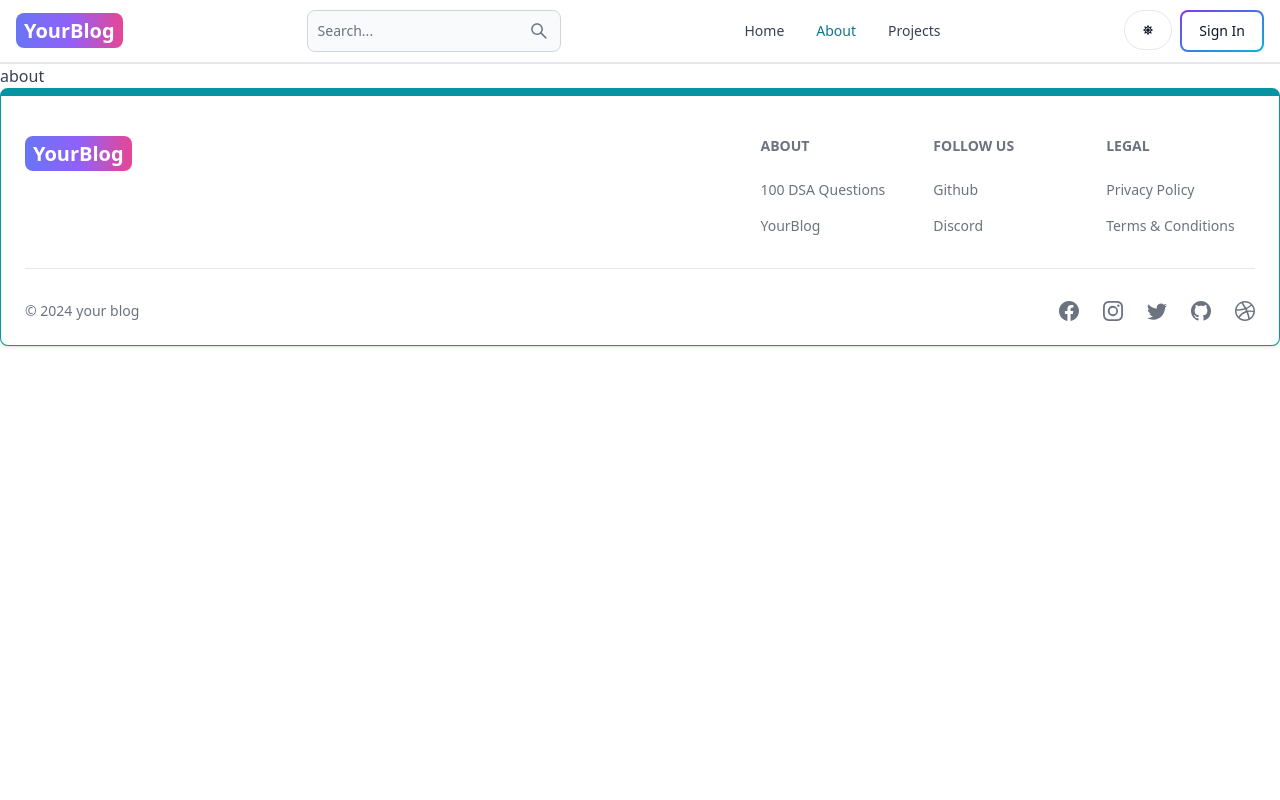
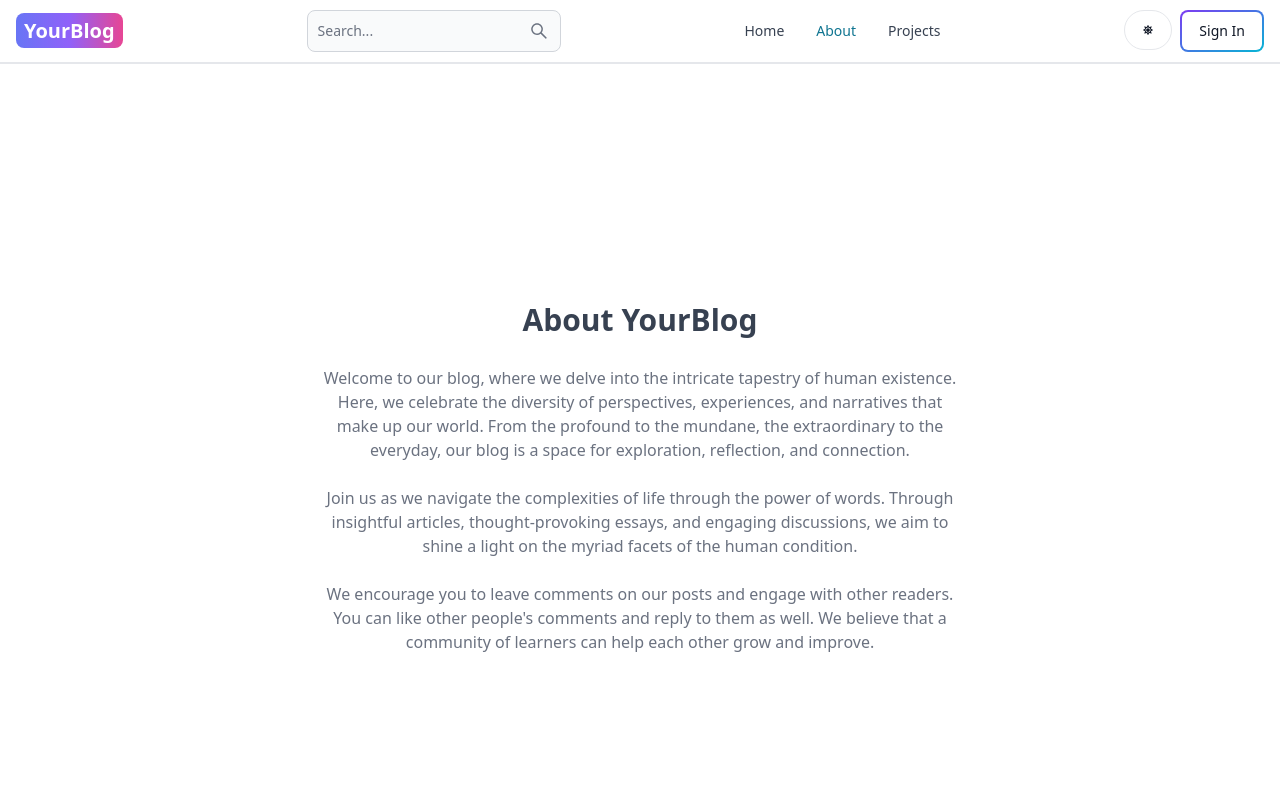
Before and after one commit to ankhu1610/mern-blog, a React (Vite) app in the folder client/: page /about in a window 1280 px wide. Shown: the top 800 px of the page. Built offline with nearby package versions, Linux system fonts and the light colour scheme.

Commit message:
add pre installation

```diff
--- a/client/src/pages/About.jsx
+++ b/client/src/pages/About.jsx
@@ -1,10 +1,31 @@
+export default function About() {
+    return (
+      <div className='min-h-screen flex items-center justify-center'>
+        <div className='max-w-2xl mx-auto p-3 text-center'>
+          <div>
+            <h1 className='text-3xl font font-semibold text-center my-7'>
+              About YourBlog
+            </h1>
+            <div className='text-md text-gray-500 flex flex-col gap-6'>
+              <p>
+              Welcome to our blog, where we delve into the intricate tapestry of human existence. Here, we celebrate the diversity of perspectives, experiences,
+               and narratives that make up our world. From the profound to the mundane, the extraordinary to the everyday, our blog is a space for exploration, reflection, and connection.
+              </p>
 
-const About = () => {
-    return (
-        <div>
-            about
+              <p>
+              Join us as we navigate the complexities of life through the power of words.
+              Through insightful articles, thought-provoking essays, and engaging discussions, we aim to shine a light on the myriad facets of the human condition.
+              </p>
+
+              <p>
+                We encourage you to leave comments on our posts and engage with
+                other readers. You can like other people's comments and reply to
+                them as well. We believe that a community of learners can help
+                each other grow and improve.
+              </p>
+            </div>
+          </div>
         </div>
+      </div>
     );
-};
-
-export default About;
+  }
--- a/client/src/pages/Home.jsx
+++ b/client/src/pages/Home.jsx
@@ -17,7 +17,7 @@ export default function Home() {
   return (
     <div>
       <div className='flex flex-col gap-6 p-28 px-3 max-w-6xl mx-auto '>
-        <h1 className='text-3xl font-bold lg:text-6xl'>Welcome to my Blog</h1>
+        <h1 className='text-3xl font-bold lg:text-6xl'>Welcome to  YourBlog</h1>
         <p className='text-gray-500 text-xs sm:text-sm'>
           Here you'll find a variety of articles and tutorials on topics such as
           web development, software engineering, and programming languages.
--- a/client/src/pages/Projects.jsx
+++ b/client/src/pages/Projects.jsx
@@ -1,10 +1,11 @@
+import CallToAction from '../components/CallToAction';
 
-const Projects = () => {
-    return (
-        <div>
-            projects
-        </div>
-    );
-};
-
-export default Projects;
+export default function Projects() {
+  return (
+    <div className='min-h-screen max-w-2xl mx-auto flex justify-center items-center flex-col gap-6 p-3'>
+      <h1 className='text-3xl font-semibold'>Pojects</h1>
+      <p className='text-md text-gray-500'>Build fun and engaging projects while learning HTML, CSS, and JavaScript!</p>
+      <CallToAction />
+    </div>
+  )
+}
--- a/package.json
+++ b/package.json
@@ -5,7 +5,8 @@
   "main": "index.js",
   "scripts": {
     "dev": "nodemon api/index.js",
-    "start": "node api/index.js"
+    "start": "node api/index.js",
+    "build": "npm install && npm install -- prefix client && npm  run build --prefix client"
   },
   "repository": {
     "type": "git",
```
Also changed, not shown: 1 other file (tests, documents, lock files or other folders).
